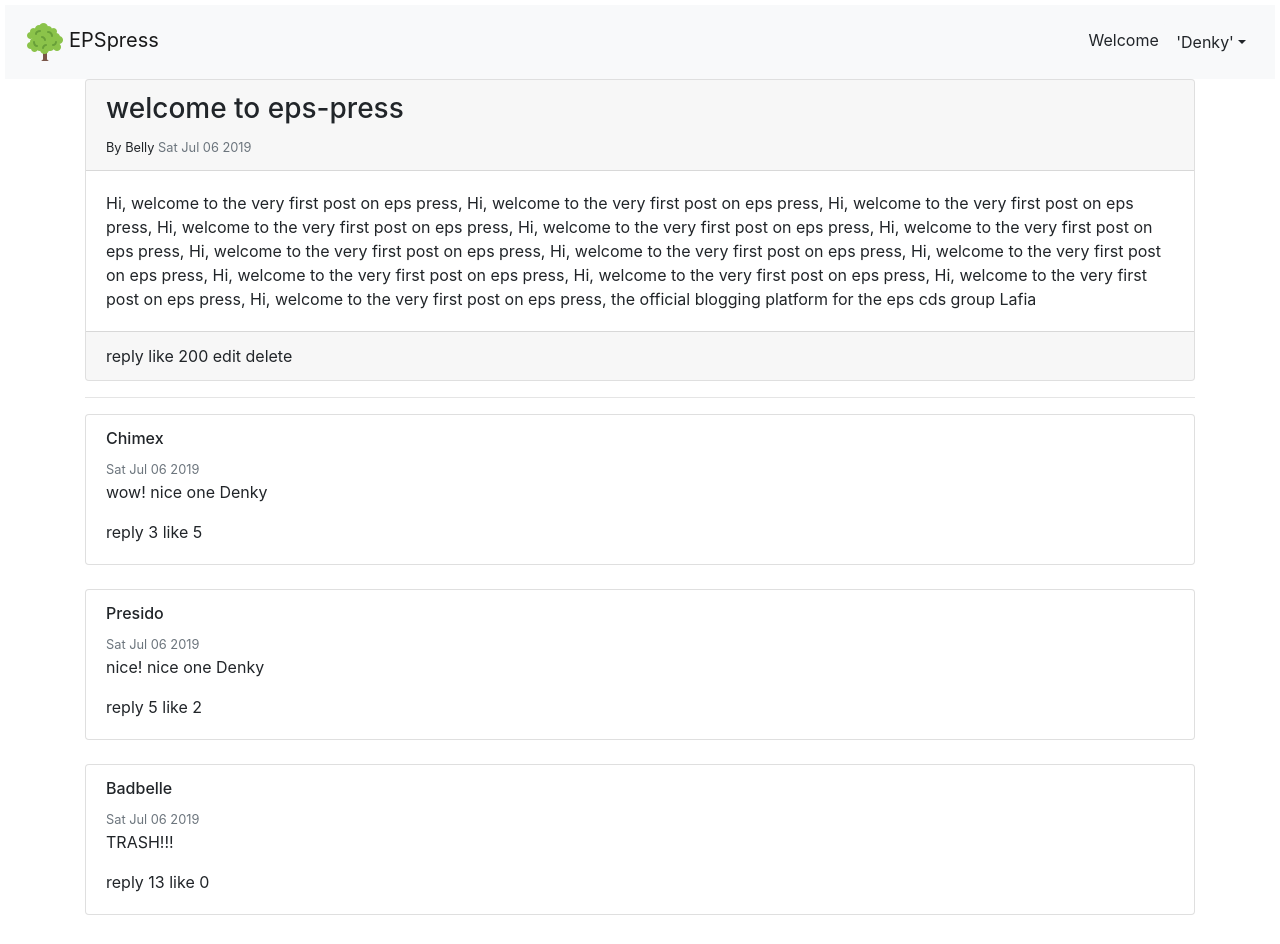
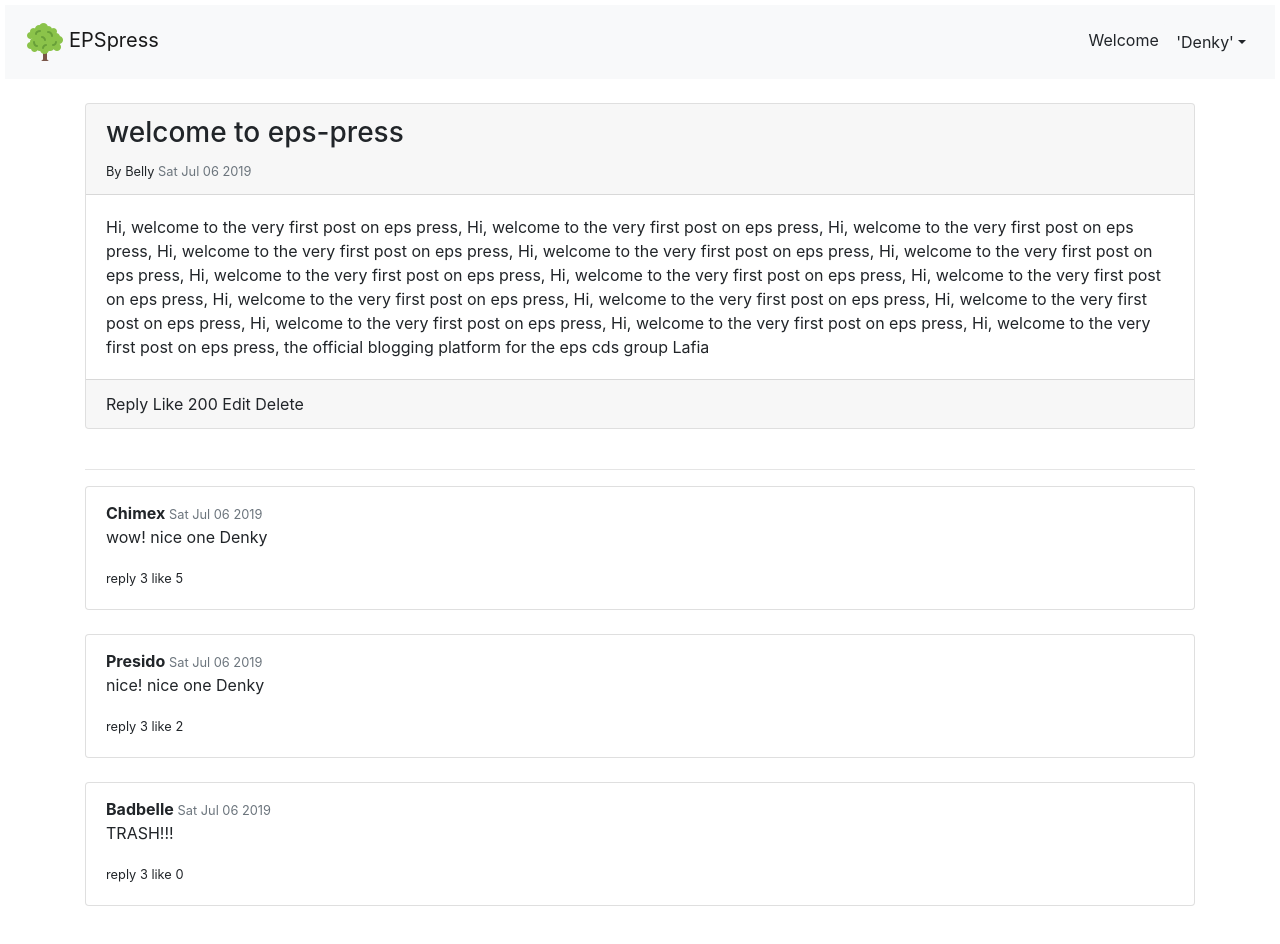
Before and after one commit to DenkyOgbonnaya/eps-press, a React (Create React App) app in the folder client/: page / in a window 1280 px wide. Both pictures are taken after a click on the element 640 px from the left and 280 px from the top of the page. Built offline with nearby package versions, Linux system fonts and the light colour scheme.

Commit message:
added replies page

```diff
--- a/client/src/App.js
+++ b/client/src/App.js
@@ -8,6 +8,7 @@ function App() {
   return (
     <div className="App">
       <NavBar />
+      <br />
       <Routes />
     </div>
   );
--- a/client/src/components/post/comment.js
+++ b/client/src/components/post/comment.js
@@ -1,22 +1,30 @@
-import React from 'react';
+import React, {useState} from 'react';
+import Replies from './commentReplies';
 import {Card, CardBody, CardSubtitle, CardText} from 'reactstrap';
 
-const Comment = ({comment}) =>
+const Comment = ({comment}) => {
+    const[isOpen, setIsOpen] = useState(false);
+
+    return(
         <div>
             <Card>
                 <CardBody>
                     <CardSubtitle>
-                    <span><h6> {comment.owner.username} </h6> </span>
+                        <span><b> {comment.owner.username} </b> </span>
                         <small className='text-muted' > {new Date(comment.createdDate).toDateString()} </small>
                     </CardSubtitle>
                     <CardText> {comment.text}  </CardText>
                     <CardText>
-                    <span> reply {comment.replies.length} </span>
-                    <span> like {comment.likes} </span>
+                        <small onClick= {() => setIsOpen(!isOpen)}  > {isOpen ? 'close reply' : 'reply'} {comment.replies.length} </small>
+                        <small> like {comment.likes} </small>
                     </CardText>
                 </CardBody>
-
             </Card>
+            {
+                isOpen && <Replies replies={comment.replies} />
+            }
         </div>
+    )
+}
 
 export default Comment;
--- /dev/null
+++ b/client/src/components/post/commentForm.js
@@ -0,0 +1,9 @@
+import React from 'react';
+import {Form, Input, Button} from 'reactstrap';
+
+const CommentForm = ({setText, handleSubmit}) =>
+    <Form  onSubmit = {handleSubmit}  >
+        <Input type='textarea' placeholder='type a comment'  onChange={e => setText(e.target.value)} /> <br />
+        <Button> Send </Button>
+    </Form>
+export default CommentForm;
--- /dev/null
+++ b/client/src/components/post/commentReplies.js
@@ -0,0 +1,44 @@
+import React, {useState} from 'react';
+import {Container, Row, Col, Card, CardBody, CardSubtitle, CardText, Form, Input, Button} from 'reactstrap';
+import CommentForm from './commentForm';
+
+const Replies = ({replies}) => {
+    const[reply, setReply] = useState('');
+    return(
+        <div>
+            <h6>reply comment </h6>
+            <Container>
+                <Row>
+                    <Col xs='11'>
+                        <CommentForm />
+                        <br />
+                    </Col>
+                </Row>
+                <Row>
+                    {
+                        replies.length > 0 && replies.map( reply =>
+                            <Col xs='11' key={reply._id}>
+                                <Card>
+                                    <CardBody>
+                                        <CardSubtitle>
+                                            <small> <b>{reply.owner.username}</b> </small>
+                                            <small className='text-muted' > {new Date(reply.createdDate).toDateString()} </small>
+                                        </CardSubtitle>
+                                        <CardText> {reply.text}  </CardText>
+                                    </CardBody>
+
+                                </Card>
+                                <br />
+                            </Col>
+                        )
+                    }
+                </Row>
+            </Container>
+
+            {
+
+            }
+        </div>
+    )
+}
+export default Replies;
--- a/client/src/components/post/postDetails.js
+++ b/client/src/components/post/postDetails.js
@@ -1,17 +1,32 @@
 import React, {useState,  useEffect} from 'react';
 import Comment from './comment'
 import{Container, Row, Col, Card, CardFooter, CardHeader, CardBody, CardText, CardSubtitle, CardTitle} from 'reactstrap';
+import CommentForm from './commentForm';
 
 const postt ={
-    _id: 2, title: 'welcome to eps-press', content: 'Hi, welcome to the very first post on eps press, Hi, welcome to the very first post on eps press, Hi, welcome to the very first post on eps press, Hi, welcome to the very first post on eps press, Hi, welcome to the very first post on eps press, Hi, welcome to the very first post on eps press, Hi, welcome to the very first post on eps press, Hi, welcome to the very first post on eps press, Hi, welcome to the very first post on eps press, Hi, welcome to the very first post on eps press, Hi, welcome to the very first post on eps press, Hi, welcome to the very first post on eps press, Hi, welcome to the very first post on eps press, the official blogging platform for the eps cds group Lafia',
+    _id: 2, title: 'welcome to eps-press', content: 'Hi, welcome to the very first post on eps press, Hi, welcome to the very first post on eps press, Hi, welcome to the very first post on eps press, Hi, welcome to the very first post on eps press, Hi, welcome to the very first post on eps press, Hi, welcome to the very first post on eps press, Hi, welcome to the very first post on eps press, Hi, welcome to the very first post on eps press, Hi, welcome to the very first post on eps press, Hi, welcome to the very first post on eps press, Hi, welcome to the very first post on eps press, Hi, welcome to the very first post on eps press, Hi, welcome to the very first post on eps press, Hi, welcome to the very first post on eps press, Hi, welcome to the very first post on eps press, the official blogging platform for the eps cds group Lafia',
     likes: 200, createdDate: Date.now(), slug: 'welcome-to-eps-press', owner: {username: 'Belly'}, comments: [
-        {_id: 1, likes: 5, createdDate: Date.now(), text: 'wow! nice one Denky', owner: {username:'Chimex'}, replies:[1,6,8]},
-        {_id: 2, likes: 2, createdDate: Date.now(), text: 'nice! nice one Denky', owner: {username:'Presido'}, replies:[1,8, 3,6,8]},
-        {_id: 3, likes: 0, createdDate: Date.now(), text: 'TRASH!!!', owner: {username:'Badbelle'}, replies:[1,6,8,3,4,3,2,2,2,2,2,2,2]}
+        {_id: 1, likes: 5, createdDate: Date.now(), text: 'wow! nice one Denky', owner: {username:'Chimex'}, replies:[
+            {_id: 1, owner: {username: 'mike'}, text: 'yes i am fine', createdDate: Date.now()},
+            {_id: 2, owner: {username: 'usman'}, text: 'great eps', createdDate: Date.now()},
+            {_id: 3, owner: {username: 'seun'}, text: 'naso we be the best', createdDate: Date.now()}
+
+        ]},
+        {_id: 2, likes: 2, createdDate: Date.now(), text: 'nice! nice one Denky', owner: {username:'Presido'}, replies:[
+            {_id: 1, owner: {username: 'mike'}, text: 'yes i am fine', createdDate: Date.now()},
+            {_id: 2, owner: {username: 'usman'}, text: 'great eps', createdDate: Date.now()},
+            {_id: 3, owner: {username: 'seun'}, text: 'naso we be the best', createdDate: Date.now()}
+        ]},
+        {_id: 3, likes: 0, createdDate: Date.now(), text: 'TRASH!!!', owner: {username:'Badbelle'}, replies:[
+            {_id: 1, owner: {username: 'mike'}, text: 'yes i am fine', createdDate: Date.now()},
+            {_id: 2, owner: {username: 'usman'}, text: 'great eps', createdDate: Date.now()},
+            {_id: 3, owner: {username: 'seun'}, text: 'naso we be the best', createdDate: Date.now()}
+        ]}
     ]
 }
 const PostDetails = props => {
     const[post, setPost] = useState({});
+    const[isOpen, setIsOpen] = useState(false);
 
     useEffect( () => {
         console.log(props.match.params.slug)
@@ -21,7 +36,11 @@ const PostDetails = props => {
                 likes: 200, slug: 'welcome-to-eps-press', owner: {username: 'Belly'}, comments: [
                     {_id: 1, likes: 5, text: 'wow! nice one Denky', owner: {username:'Chimex'}, replies:[1,6,8]},
                     {_id: 2, likes: 2, text: 'nice! nice one Denky', owner: {username:'Presido'}, replies:[1,8, 3,6,8]},
-                    {_id: 3, likes: 0, text: 'TRASH!!!', owner: {username:'Badbelle'}, replies:[1,6,8,3,4,3,2,2,2,2,2,2,2]}
+                    {_id: 3, likes: 0, text: 'TRASH!!!', owner: {username:'Badbelle'}, replies:[
+                        {_id: 1, owner: {username: 'mike'}, text: 'yes i am fine', createdDate: Date.now()},
+                        {_id: 2, owner: {username: 'usman'}, text: 'great eps', createdDate: Date.now()},
+                        {_id: 3, owner: {username: 'seun'}, text: 'naso we be the best', createdDate: Date.now()}
+                    ]}
                 ]
             }
         )
@@ -41,17 +60,19 @@ const PostDetails = props => {
                                 <CardText> {postt.content} </CardText>
                             </CardBody>
                             <CardFooter >
-                                    <span> reply </span> {" "}
-                                    <span> like {postt.likes} </span> {" "}
-                                    <span> edit </span> {" "}
-                                    <span> delete  </span> {" "}
+                                    <span onClick = {() => setIsOpen(!isOpen)} > {isOpen ? 'close reply' : 'Reply'} </span> {" "}
+                                    <span> Like {postt.likes} </span> {" "}
+                                    <span> Edit </span> {" "}
+                                    <span> Delete  </span> {" "}
                                 </CardFooter>
                         </Card>
+                        <br />
+                        {isOpen && <CommentForm />}
                         <hr />
                     </Col>
                 </Row>
                 <Row>
-                    {postt.comments.map(comment =>
+                    {postt.comments.length > 0 && postt.comments.map(comment =>
                         <Col key= {comment._id} xs='12'>
                             <Comment comment= {comment} />
                             <br />
--- a/client/src/components/post/postFeeds.js
+++ b/client/src/components/post/postFeeds.js
@@ -8,7 +8,7 @@ const PostFeeds = (props) => {
             <Container>
                 <Row>
                     {
-                        props.posts.map(post =>
+                        props.posts.length > 0 && props.posts.map(post =>
                             <Col key = {post._id} xs='12' >
                                 <Card onClick = { () => props.history.push(`/post/${post.slug}`) } >
                                     <CardBody>
```
Lines whose indentation alone changed are shown as unchanged.
